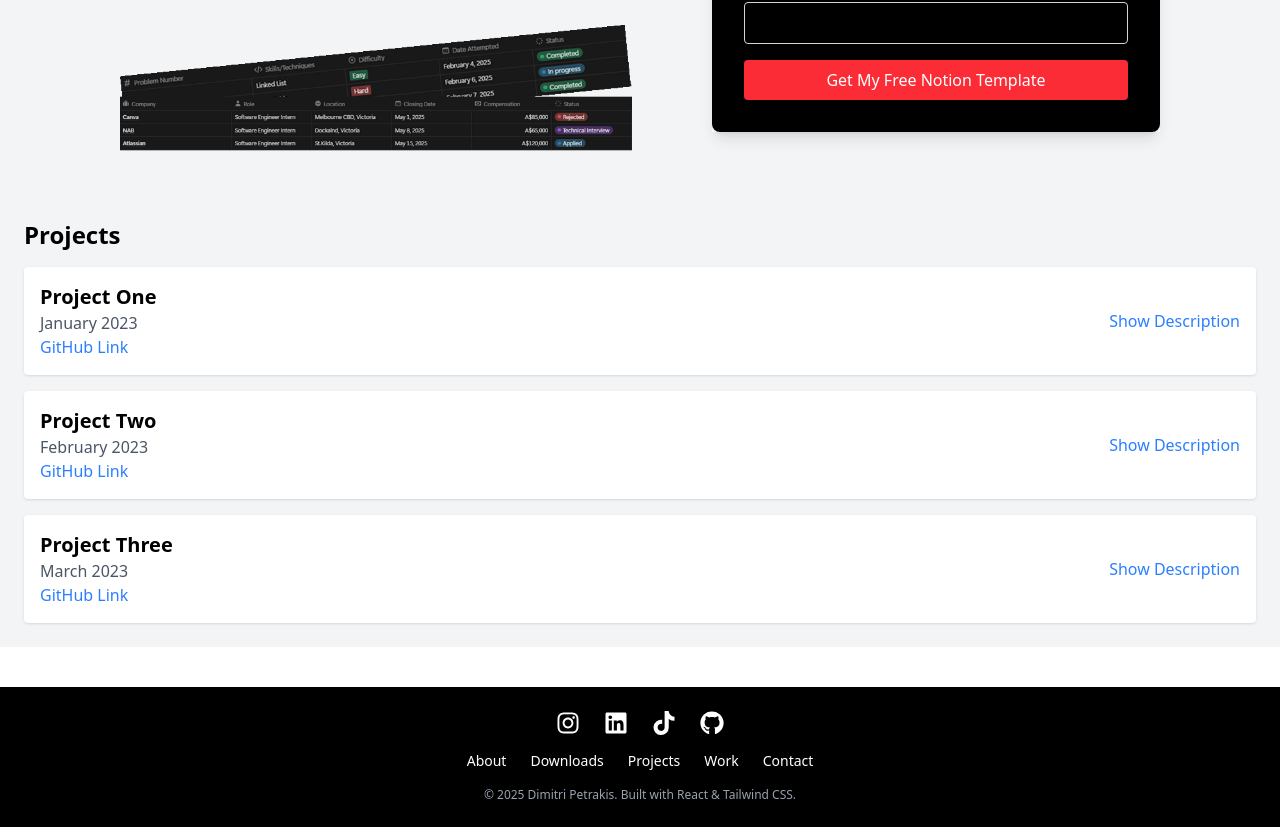
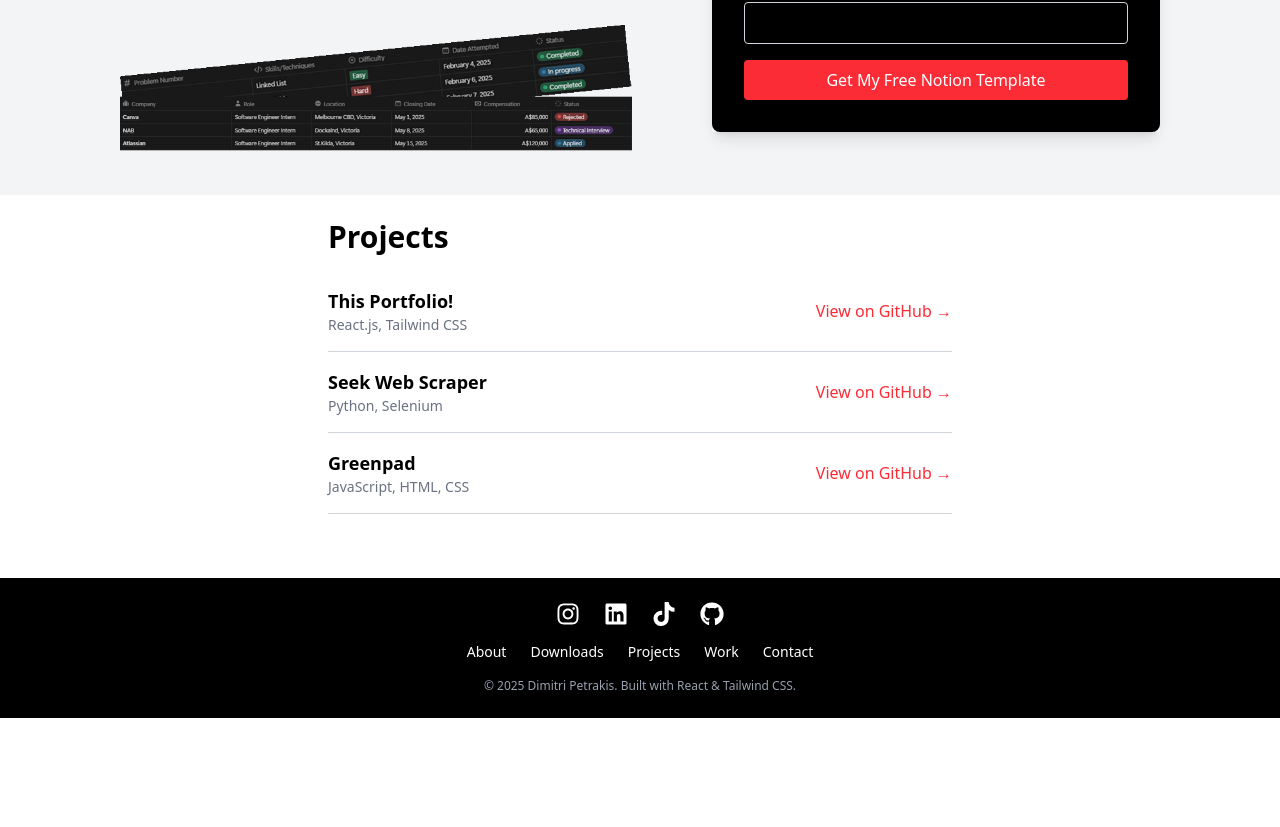
Before and after one commit to mitso2005/portfolio, a React (Vite) app in the folder my-portfolio/: page / in a window 1280 px wide. Shown: the part 1005-1832 px from the top of the page. After the commit the page ends 1723 px from the top, so only its background shows below. Built offline with nearby package versions, Linux system fonts and the light colour scheme.

Commit message:
added moduler project component

```diff
--- a/my-portfolio/src/App.jsx
+++ b/my-portfolio/src/App.jsx
@@ -3,7 +3,7 @@ import Navbar from "./components/Navbar";
 import About from "./components/About";
 import Downloads from "./components/Downloads";
 import Footer from "./components/Footer";
-import Projects from "./components/Projects";
+import Project from "./components/Project";
 import DownloadDescription from "./components/DowloadDescription";
 
 function App() {
@@ -11,6 +11,7 @@ function App() {
     <div>
       <Navbar />
       <About />
+
       <div className="flex items-center justify-center h-[50vh] w-full bg-gray-100">
         <div className="flex flex-col md:flex-row items-center md:items-center px-12 gap-20">
           {/* Left: Description */}
@@ -20,7 +21,26 @@ function App() {
           <Downloads />
         </div>
       </div>
-      <Projects />
+
+      <div className="max-w-2xl mx-auto p-6 bg-white">
+            <h2 className="text-3xl font-bold mb-4">Projects</h2>
+            <Project
+                title="This Portfolio!"
+                techStack="React.js, Tailwind CSS"
+                githubLink="https://github.com/mitso2005/portfolio"
+            />
+            <Project
+                title="Seek Web Scraper"
+                techStack="Python, Selenium"
+                githubLink="https://github.com/mitso2005/seekscraper"
+            />
+            <Project
+                title="Greenpad"
+                techStack="JavaScript, HTML, CSS"
+                githubLink="coming soon.."
+            />
+        </div>
+
       <Footer />
     </div>
   );
--- /dev/null
+++ b/my-portfolio/src/components/Project.jsx
@@ -0,0 +1,23 @@
+const Project = ({ title, techStack, githubLink }) => {
+    return (
+        <div className="flex justify-between items-center border-b border-gray-300 py-4">
+            {/* Left: Project Title & Tech Stack */}
+            <div>
+                <h3 className="text-lg font-semibold">{title}</h3>
+                <p className="text-sm text-gray-500">{techStack}</p>
+            </div>
+
+            {/* Right: GitHub Link */}
+            <a
+                href={githubLink}
+                target="_blank"
+                rel="noopener noreferrer"
+                className="text-red-500 hover:underline"
+            >
+                View on GitHub →
+            </a>
+        </div>
+    );
+};
+
+export default Project;
--- a/my-portfolio/src/components/Projects.jsx
+++ /dev/null
@@ -1,61 +0,0 @@
-import React, { useState } from 'react';
-
-const projects = [
-    {
-        name: 'Project One',
-        date: 'January 2023',
-        github: 'https://github.com/username/project-one',
-        description: 'This is a brief description of Project One.'
-    },
-    {
-        name: 'Project Two',
-        date: 'February 2023',
-        github: 'https://github.com/username/project-two',
-        description: 'This is a brief description of Project Two.'
-    },
-    {
-        name: 'Project Three',
-        date: 'March 2023',
-        github: 'https://github.com/username/project-three',
-        description: 'This is a brief description of Project Three.'
-    }
-];
-
-const Projects = () => {
-    const [openProject, setOpenProject] = useState(null);
-
-    const toggleProject = (index) => {
-        setOpenProject(openProject === index ? null : index);
-    };
-
-    return (
-        <div className="p-6 bg-gray-100">
-            <h2 className="text-2xl font-bold mb-4">Projects</h2>
-            <ul className="space-y-4">
-                {projects.map((project, index) => (
-                    <li key={index} className="bg-white p-4 rounded shadow">
-                        <div className="flex justify-between items-center">
-                            <div>
-                                <h3 className="text-xl font-semibold cursor-pointer" onClick={() => toggleProject(index)}>
-                                    {project.name}
-                                </h3>
-                                <p className="text-gray-600">{project.date}</p>
-                                <a href={project.github} className="text-blue-500" target="_blank" rel="noopener noreferrer">
-                                    GitHub Link
-                                </a>
-                            </div>
-                            <button onClick={() => toggleProject(index)} className="text-blue-500">
-                                {openProject === index ? 'Hide' : 'Show'} Description
-                            </button>
-                        </div>
-                        {openProject === index && (
-                            <p className="mt-4 text-gray-700">{project.description}</p>
-                        )}
-                    </li>
-                ))}
-            </ul>
-        </div>
-    );
-};
-
-export default Projects;
```
